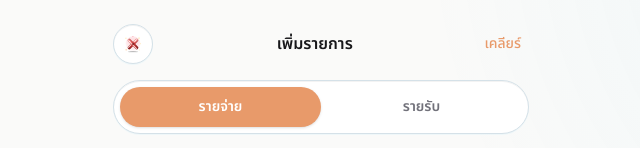
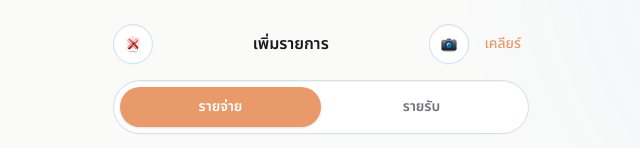
Before and after one commit to Chinnakrit05/jaitang, a Next.js app in the folder app/: page /new-tx-preview in a window 1280 px wide. Shown: the top 148 px of the page, without its empty margins (319-959 px from the left). Built offline with nearby package versions, Linux system fonts and the light colour scheme; no server answers.

Commit message:
Add tx: shrink receipt scanner to a compact icon
Receipt scan now lives as a small camera button in the form header
next to Clear, instead of taking the full dashed-card row above the
form. The card variant stays available for other flows via the new
`variant` prop.

```diff
--- a/app/src/app/new-tx-preview/page.tsx
+++ b/app/src/app/new-tx-preview/page.tsx
@@ -1,6 +1,7 @@
 "use client";
 
 import { NewTransactionForm } from "@/components/new-transaction-form";
+import { ReceiptUploader } from "@/components/receipt-uploader";
 import { MobileNav, type NavItem } from "@/components/mobile-nav";
 import type {
   AccountChoice,
@@ -64,6 +65,14 @@ export default function NewTransactionPreviewPage() {
           activeTrip={activeTrip}
           currency="THB"
           action={noopAction}
+          headerAction={
+            <ReceiptUploader
+              variant="compact"
+              onParsed={() => {
+                /* preview: ignore OCR result */
+              }}
+            />
+          }
         />
       </div>
       <MobileNav
--- a/app/src/components/new-transaction-form.tsx
+++ b/app/src/components/new-transaction-form.tsx
@@ -36,6 +36,10 @@ type Props = {
   currency?: string;
   action: (formData: FormData) => Promise<{ ok: false; error: string } | void>;
   initial?: Initial;
+  /** Optional small control rendered in the header next to the title.
+   *  The new-tx flow uses this slot for the compact receipt-scan
+   *  button so OCR stays one tap away without taking a whole card. */
+  headerAction?: React.ReactNode;
 };
 
 const PEACH_STRONG = "#E89A6A";
@@ -66,6 +70,7 @@ export function NewTransactionForm({
   currency: homeCurrency = "THB",
   action,
   initial,
+  headerAction,
 }: Props) {
   const router = useRouter();
   const t = useTranslations();
@@ -222,6 +227,8 @@ export function NewTransactionForm({
         <h1 className="text-base font-semibold">
           {t("transactions.newTitle")}
         </h1>
+        <div className="flex items-center gap-2">
+          {headerAction}
           <button
             type="button"
             onClick={clear}
@@ -230,6 +237,7 @@ export function NewTransactionForm({
           >
             {t("common.clear")}
           </button>
+        </div>
       </div>
 
       {/* Kind toggle */}
--- a/app/src/components/new-transaction-page.tsx
+++ b/app/src/components/new-transaction-page.tsx
@@ -56,8 +56,6 @@ export function NewTransactionPage({
   }
 
   return (
-    <div className="space-y-4">
-      {ocrEnabled && <ReceiptUploader onParsed={applyOcr} />}
     <NewTransactionForm
       key={formKey}
       categories={categories}
@@ -67,7 +65,11 @@ export function NewTransactionPage({
       currency={currency}
       action={action}
       initial={initial}
+      headerAction={
+        ocrEnabled ? (
+          <ReceiptUploader variant="compact" onParsed={applyOcr} />
+        ) : undefined
+      }
     />
-    </div>
   );
 }
--- a/app/src/components/receipt-uploader.tsx
+++ b/app/src/components/receipt-uploader.tsx
@@ -11,6 +11,11 @@ const MAX_BYTES = 4 * 1024 * 1024; // 4 MB
 
 type Props = {
   onParsed: (result: ParsedReceipt) => void;
+  /** "card" (default) renders the full uploader card with title + hint.
+   *  "compact" renders a single circular icon button — used by the new
+   *  add-transaction layout where the scan affordance lives in the
+   *  header alongside other small controls. */
+  variant?: "card" | "compact";
 };
 
 async function fileToDataUrl(file: File, maxDim = 1600): Promise<string> {
@@ -40,7 +45,7 @@ async function fileToDataUrl(file: File, maxDim = 1600): Promise<string> {
   return canvas.toDataURL("image/jpeg", 0.85);
 }
 
-export function ReceiptUploader({ onParsed }: Props) {
+export function ReceiptUploader({ onParsed, variant = "card" }: Props) {
   const inputRef = useRef<HTMLInputElement | null>(null);
   const t = useTranslations();
   const [pending, startTransition] = useTransition();
@@ -68,6 +73,39 @@ export function ReceiptUploader({ onParsed }: Props) {
         setError(e instanceof Error ? e.message : t("ocr.confidenceLow"));
       }
     });
+  }
+
+  if (variant === "compact") {
+    return (
+      <>
+        <input
+          ref={inputRef}
+          type="file"
+          accept="image/*"
+          capture="environment"
+          className="hidden"
+          onChange={(e) => {
+            const f = e.target.files?.[0];
+            if (f) handleFile(f);
+            e.target.value = "";
+          }}
+        />
+        <button
+          type="button"
+          onClick={() => inputRef.current?.click()}
+          disabled={pending}
+          aria-label={t("ocr.selectImage")}
+          title={error ?? t("ocr.title")}
+          className="h-10 w-10 rounded-full bg-(--card) border border-(--border) flex items-center justify-center shadow-sm hover:bg-(--background) transition disabled:opacity-60"
+        >
+          {pending ? (
+            <JtIcon name="loader-2" size={18} className="animate-spin" />
+          ) : (
+            <JtIcon name="camera" size={18} />
+          )}
+        </button>
+      </>
+    );
   }
 
   return (
```
Lines whose indentation alone changed are shown as unchanged.
